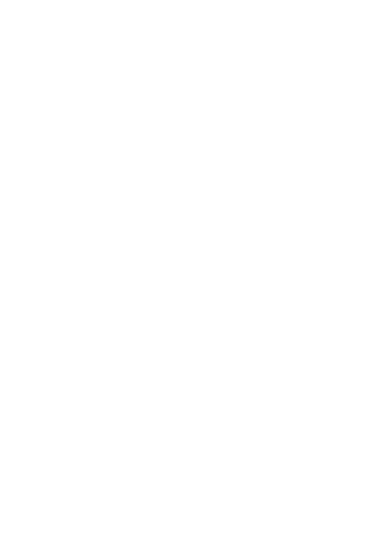
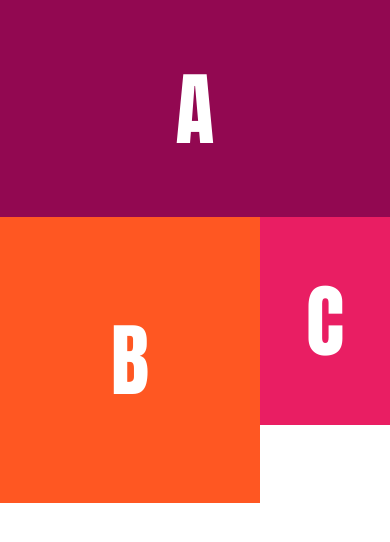
Before and after one commit to Amlexandria/DE-DESKTOP-A-MOBILE, a plain HTML site: page index.html in a window 390 px wide. Drawn offline with Linux system fonts and the light colour scheme.

Commit message:
Se agrega la vista desktop

```diff
--- a/css/main.css
+++ b/css/main.css
@@ -23,4 +23,56 @@ body {
   min-height: 7px;
   /* gutters */
   padding: 12px;
+  /* margin: .25rem .5rem; */
 }
+
+
+@media all and (max-width: 1200px){
+  .col-12{
+    width: 100%;
+    height: auto;
+    background-color: #920851;
+  }
+
+  .a{
+  font-family: 'Anton', sans-serif;
+  font-size: 5rem;
+  color: white;
+  text-align: center;
+  margin-top: 10%;
+  margin-bottom: 10%;
+  }
+
+  .col-8{
+    width: 66.66666666666666%;
+    height: auto;
+    background-color: #FF5722;
+  }
+
+  .b{
+  font-family: 'Anton', sans-serif;
+  font-size: 5rem;
+  color: white;
+  text-align: center;
+  margin-top: 30%;
+  margin-bottom: 30%;
+  }
+
+  .col-4{
+    width: 33.33333333333333%;
+    height: auto;
+    background-color: #E91E63;
+  }
+
+  .c{
+  font-family: 'Anton', sans-serif;
+  font-size: 5rem;
+  color: white;
+  text-align: center;
+  margin-top: 30%;
+  margin-bottom: 30%;
+  }
+
+}
+
+/* @media all and (max-width: 425px){ */
--- a/index.html
+++ b/index.html
@@ -2,12 +2,26 @@
 <html lang="en" dir="ltr">
   <head>
     <meta charset="utf-8">
+    <link href="https://fonts.googleapis.com/css?family=Anton|Quicksand|Tajawal" rel="stylesheet">
+    <link rel="stylesheet" href="https://use.fontawesome.com/releases/v5.0.13/css/all.css" integrity="sha384-DNOHZ68U8hZfKXOrtjWvjxusGo9WQnrNx2sqG0tfsghAvtVlRW3tvkXWZh58N9jp" crossorigin="anonymous">
     <meta name="viewport" content="width=device-width, initial-scale=1.0">
     <link rel="stylesheet" href="css/main.css">
     <title></title>
   </head>
   <body>
+    <main class="container">
+      <section class="col-12">
+        <p class="a">A</p>
+      </section>
+      <section class="col-8">
+        <p class="b">B</p>
+      </section>
+      <section class="col-4">
+        <p class="c">C</p>
+      </section>
 
+
+    </main>
 
 
 
```
